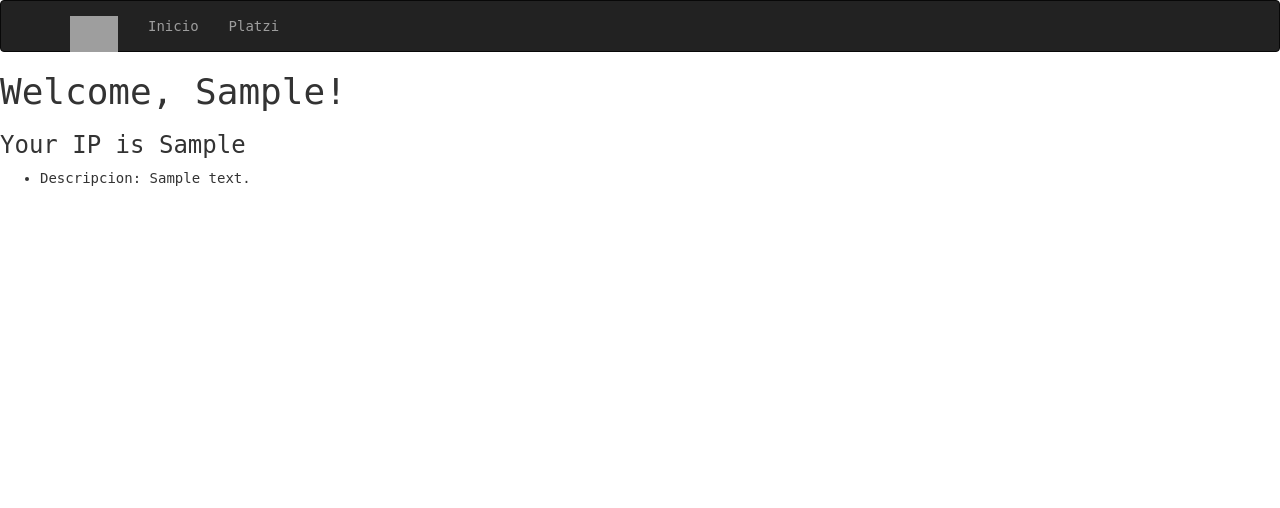
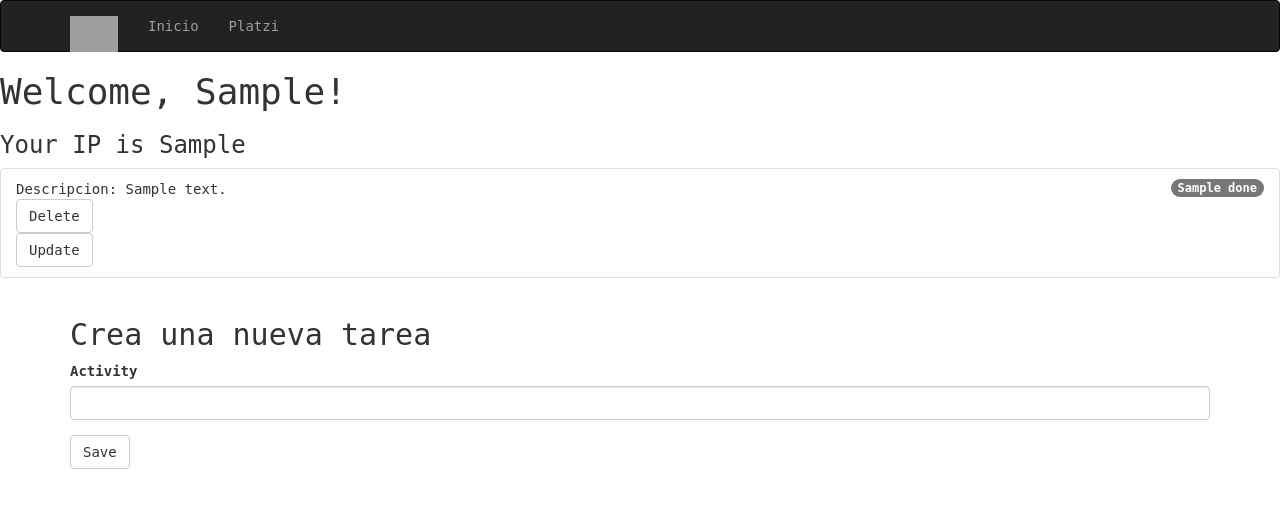
Before and after one commit to martinmendozadev/to-do-list, a Flask app: template app/templates/hello.html in a window 1280 px wide. Shown: the top 508 px of the page. Run offline with Flask 2, Linux system fonts and the light colour scheme; the template is opened without the code that fills it: values that come from a table or form of the project are taken from there, most other values are stand-ins (such as "Sample title", 1, 10 or a date in 2020); some libraries are stand-ins or nearby versions; grey boxes are pictures that could not be loaded.

Commit message:
Update and Delete

```diff
--- a/app/forms.py
+++ b/app/forms.py
@@ -6,3 +6,14 @@ class LoginForm(FlaskForm):
     username =  StringField('User name', validators=[DataRequired()])
     password = PasswordField('Password', validators=[DataRequired()])
     submit = SubmitField('Submit')
+
+class TodoForm(FlaskForm):
+    descripcion = StringField('Activity', validators=[DataRequired()])
+    submit = SubmitField('Save')
+
+class DeleteTodoForm(FlaskForm):
+    submit = SubmitField('Delete')
+
+
+class UpdateTodoForm(FlaskForm):
+    submit = SubmitField('Update')
--- a/app/templates/404.html
+++ b/app/templates/404.html
@@ -6,6 +6,6 @@
 {% endblock %}
 
 {% block content %}
-    <h1>LO s entimos no encontramos lo que buscabas</h1>
+    <h1>Los entimos no encontramos lo que buscabas</h1>
     <p>{{ error }}</p>
 {% endblock %}
--- a/app/templates/hello.html
+++ b/app/templates/hello.html
@@ -20,10 +20,15 @@
         <h3>Sorry we can't get you your IP</h3>
     {% endif %}
 
-
-    <ul>
+    <ul class="list-group">
         {% for todo in todos %}
-            {{ macros.render_todo(todo) }}
+            {{ macros.render_todo(todo, delete_form, update_form) }}
         {% endfor %}
     </ul>
+
+    <div class="container">
+        <h2>Crea una nueva tarea</h2>
+        {{ wtf.quick_form(todo_form) }}
+    </div>
+
 {% endblock %}
--- a/app/templates/macros.html
+++ b/app/templates/macros.html
@@ -1,3 +1,12 @@
-{% macro render_todo(todo) %}
-    <li>Descripcion: {{ todo.to_dict().Descripcion }}</li>
+{% import 'bootstrap/wtf.html' as wtf %}
+
+
+{% macro render_todo(todo, delete_form, update_form) %}
+    <li class="list-group-item d-flex justify-content-between align-items-center">
+        Descripcion: {{ todo.to_dict().Descripcion }}
+        <span class="badge badge-primary badge-pill">{{ todo.to_dict().Done }}</span>
+
+        {{ wtf.quick_form(delete_form, action=url_for('delete', todo_id=todo.id)) }}
+        {{ wtf.quick_form(update_form, action=url_for('update', todo_id=todo.id, done=todo.to_dict().Done)) }}
+    </li>
 {% endmacro %}
--- a/main.py
+++ b/main.py
@@ -4,8 +4,8 @@ from flask_login import login_required, current_user
 
 
 from app import create_app
-from app.forms import LoginForm
-from app.firebase_service import get_users, get_todos
+from app.forms import TodoForm, DeleteTodoForm, UpdateTodoForm
+from app.firebase_service import update_todo, get_todos, put_todo, delete_todo
 
 
 app = create_app()
@@ -39,16 +39,46 @@ def index():
     return response
 
 
-@app.route('/hello', methods=['GET'])
+@app.route('/hello', methods=['GET', 'POST'])
 @login_required
 def hello():
     user_ip = session.get('user_ip')
     username = current_user.id
+    todo_form = TodoForm()
+    delete_form = DeleteTodoForm()
+    update_form = UpdateTodoForm()
 
     context = {
          'user_ip' : user_ip,
          'todos' : get_todos(user_id=username),
-         'username' : username
+         'username' : username,
+         'todo_form' : todo_form,
+         'delete_form' : delete_form,
+         'update_form' : update_form
     }
 
+    if todo_form.validate_on_submit():
+        put_todo(user_id=username, descripcion=todo_form.descripcion.data)
+
+        flash('Tarea guardarda')
+
+        return redirect(url_for('hello'))
+
     return render_template('hello.html', **context)
+
+
+@app.route('/todos/delete/<todo_id>', methods=['POST'])
+def delete(todo_id):
+    user_id = current_user.id
+    delete_todo(user_id=user_id, todo_id=todo_id)
+
+    return redirect(url_for('hello'))
+
+
+@app.route('/todos/update/<todo_id>/<int:done>', methods=['POST'])
+def update(todo_id, done):
+    user_id = current_user.id
+
+    update_todo(user_id, todo_id, done)
+
+    return redirect(url_for('hello'))
```
Also changed, not shown: app/firebase_service.py (+21 -3 lines).
